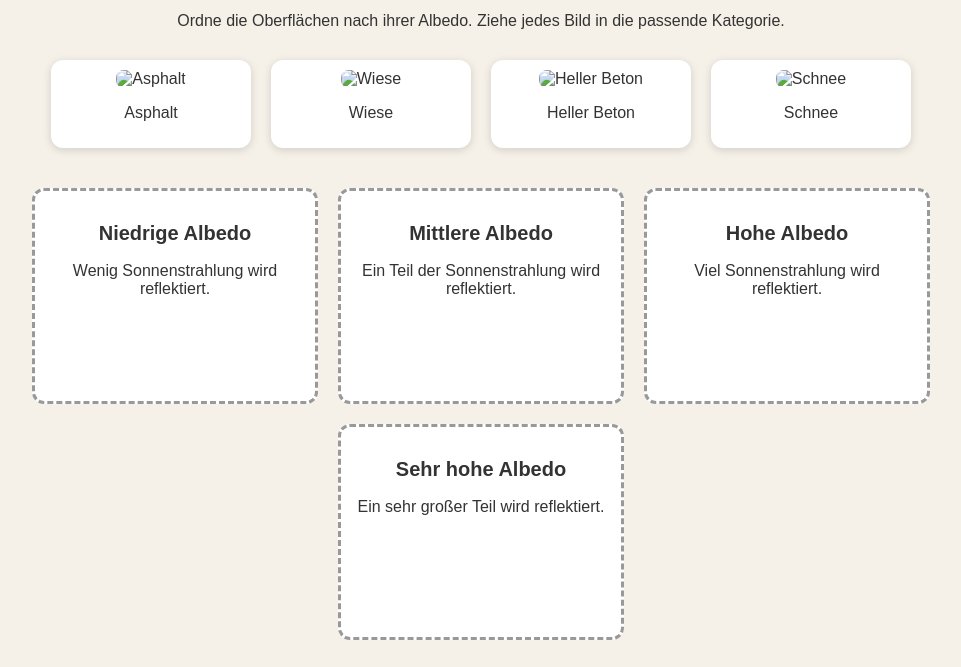
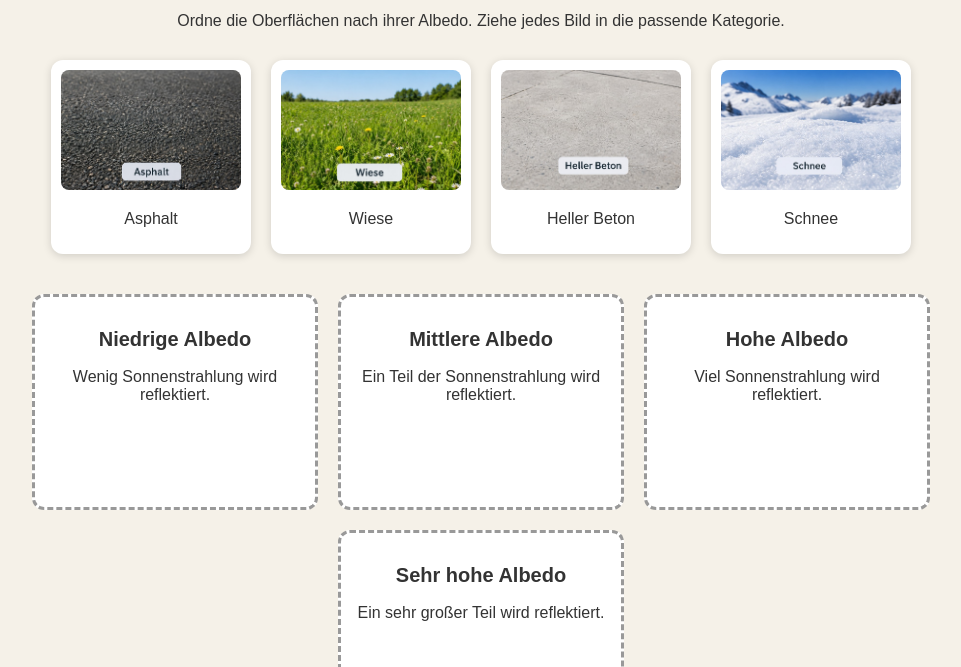
Before and after one commit to miju-gis/albedo-quiz, a plain HTML site: page index.html in a window 1280 px wide. Shown: the part 128-795 px from the top of the page, without its empty margins (159-1120 px from the left). Drawn offline with Linux system fonts and the light colour scheme.

Commit message:
Fix HTML encoding and update image paths

```diff
--- a/index.html
+++ b/index.html
@@ -111,22 +111,22 @@
 <div class="bilder">
 
     <div class="karte" draggable="true" data-albedo="niedrig">
-        <img src="images/asphalt.jpg" alt="Asphalt">
+        <img src="asphalt.jpg" alt="Asphalt">
         <p>Asphalt</p>
     </div>
 
     <div class="karte" draggable="true" data-albedo="mittel">
-        <img src="images/wiese.jpg" alt="Wiese">
+        <img src="wiese.jpg" alt="Wiese">
         <p>Wiese</p>
     </div>
 
     <div class="karte" draggable="true" data-albedo="hoch">
-       <img src="images/heller-beton.jpg" alt="Heller Beton">
+       <img src="heller-beton.jpg" alt="Heller Beton">
        <p>Heller Beton</p>
     </div>
 
     <div class="karte" draggable="true" data-albedo="sehr-hoch">
-        <img src="images/schnee.jpg" alt="Schnee">
+        <img src="schnee.jpg" alt="Schnee">
         <p>Schnee</p>
     </div>
 
```
